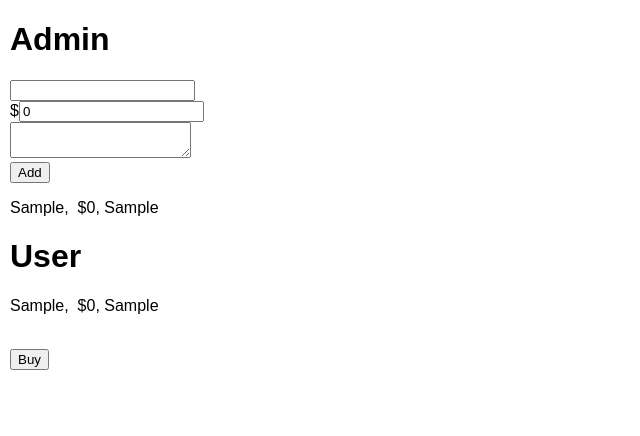
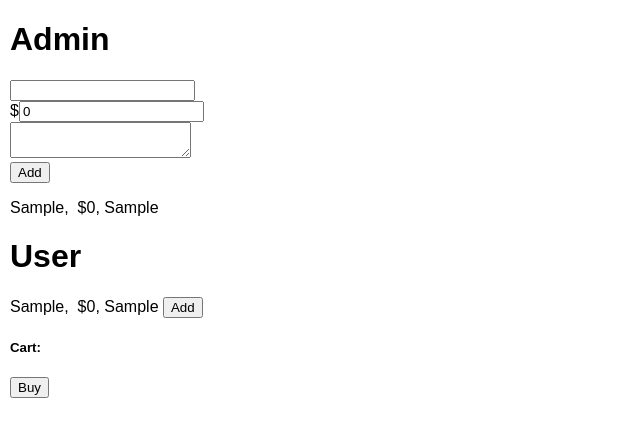
Before and after one commit to gnkatchmar/501-checkout, a React (Create React App) app: page / in a window 1280 px wide. Both pictures are taken after typing "Sample", "Sample" into the empty fields and a click on the button "Add". Shown: the top 436 px of the page, without its empty margins (0-640 px from the left). Built offline with nearby package versions, Linux system fonts and the light colour scheme.

Commit message:
add to cart not working

```diff
--- a/src/user.js
+++ b/src/user.js
@@ -31,15 +31,28 @@ class UserContainer extends Component {
               <div>
                 <p>{item.productName},&nbsp;
                 ${item.price},&nbsp;
-                {item.description}</p>
+                {item.description}&nbsp;
+                <button onClick={() => this.handleAddToBasket}>Add</button></p>
               </div>
             )
           })
         }
         </div>
         <div>
-        <br />
-        <button>Buy</button>
+        <h5>Cart:</h5>
+        {
+           this.state.cart.map((cartItem) => {
+            return (
+              <div>
+                <p>{cartItem.productName}</p>
+                <br />
+                <p>Total: ${this.state.total}</p>
+                <br />
+              </div>
+            )
+          })
+        }
+        <button onClick={() => this.handleBuy}>Buy</button>
         </div>
       </div>
     );
```
